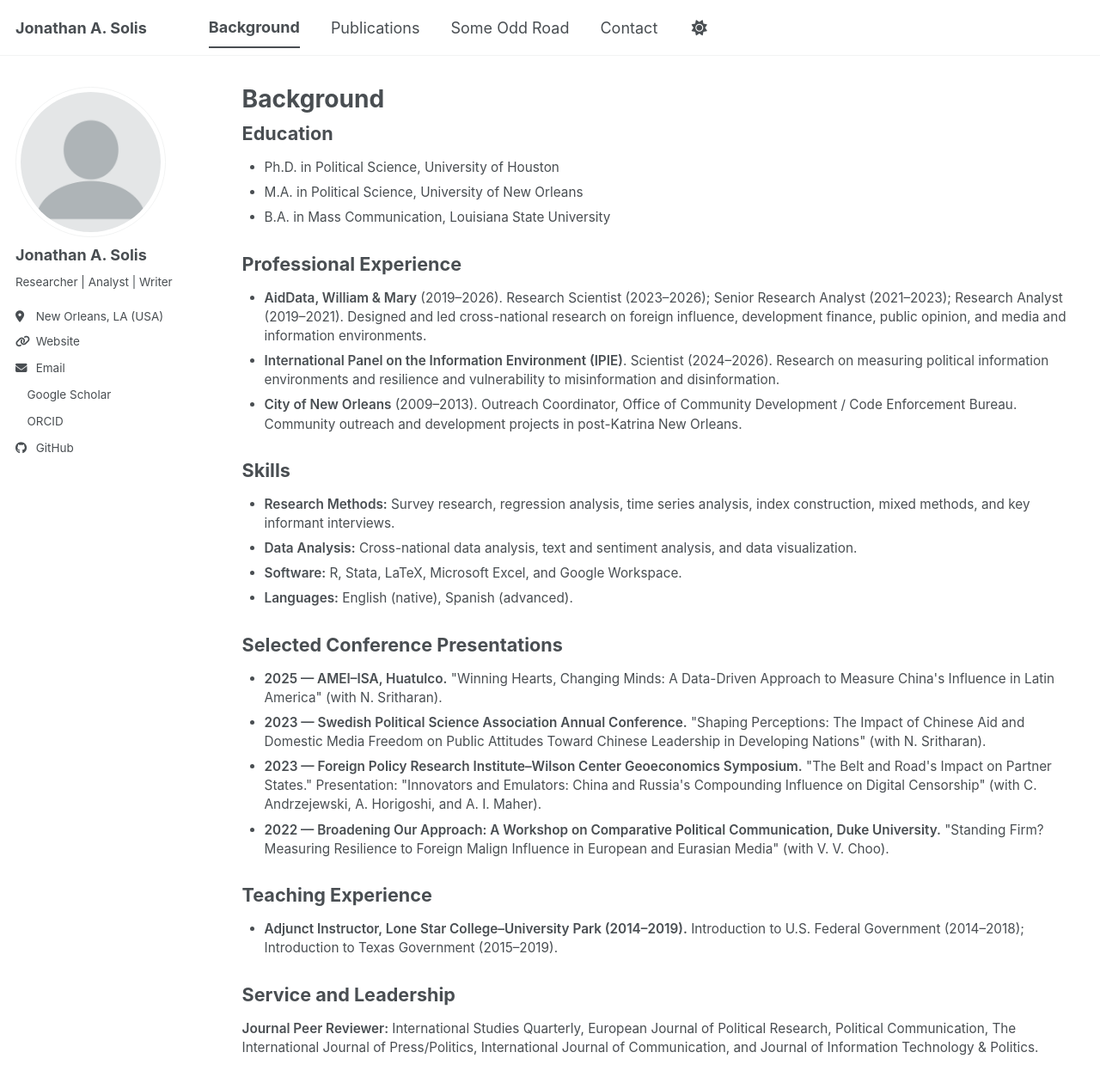
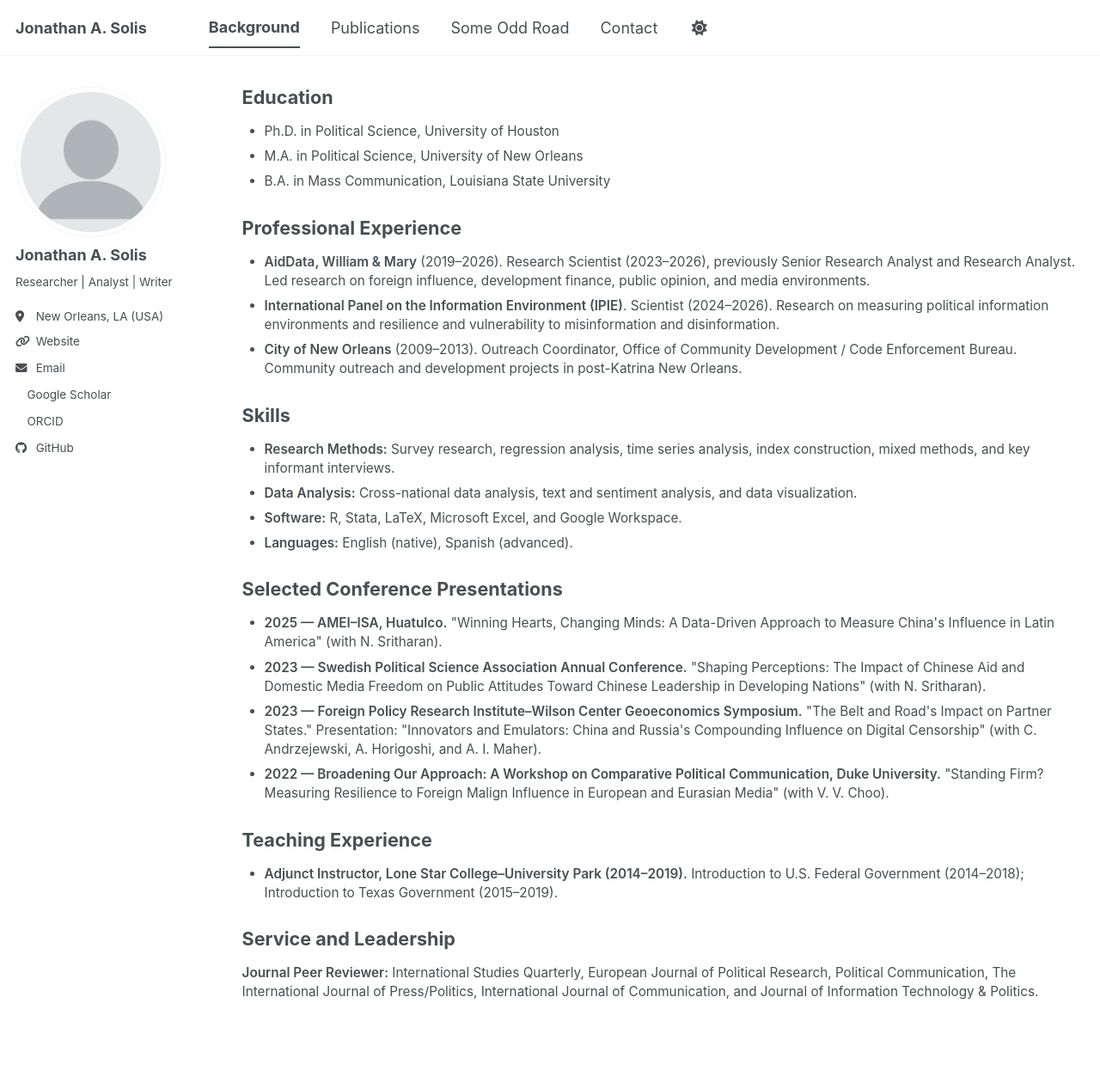
Before and after one commit to westbank-alchemy/westbank-alchemy.github.io, a Jekyll site: the page built from _pages/cv.md, in a window 1280 px wide and 1275 px high. Shown: the top 1267 px of the window at 86% size. Built offline with Jekyll 4.4.1, drawn with Linux system fonts in a browser that asks for light colours; a style sheet for code colours, icons or effects is not loaded.

Commit message:
Update cv.md 2

```diff
--- a/_pages/cv.md
+++ b/_pages/cv.md
@@ -63,11 +67,11 @@ redirect_from:
 <h2>Professional Experience</h2>
 
 <ul>
-  <li>
-    <strong>AidData, William &amp; Mary</strong> (2019–2026).
-    Research Scientist (2023–2026); Senior Research Analyst (2021–2023); Research Analyst (2019–2021).
-    Designed and led cross-national research on foreign influence, development finance, public opinion, and media and information environments.
-  </li>
+<li>
+  <strong>AidData, William &amp; Mary</strong> (2019–2026).
+  Research Scientist (2023–2026), previously Senior Research Analyst and Research Analyst.
+  Led research on foreign influence, development finance, public opinion, and media environments.
+</li>
 
   <li>
     <strong>International Panel on the Information Environment (IPIE)</strong>.
```
Also changed, not shown: other parts of _pages/cv.md (+4 -0 lines).
